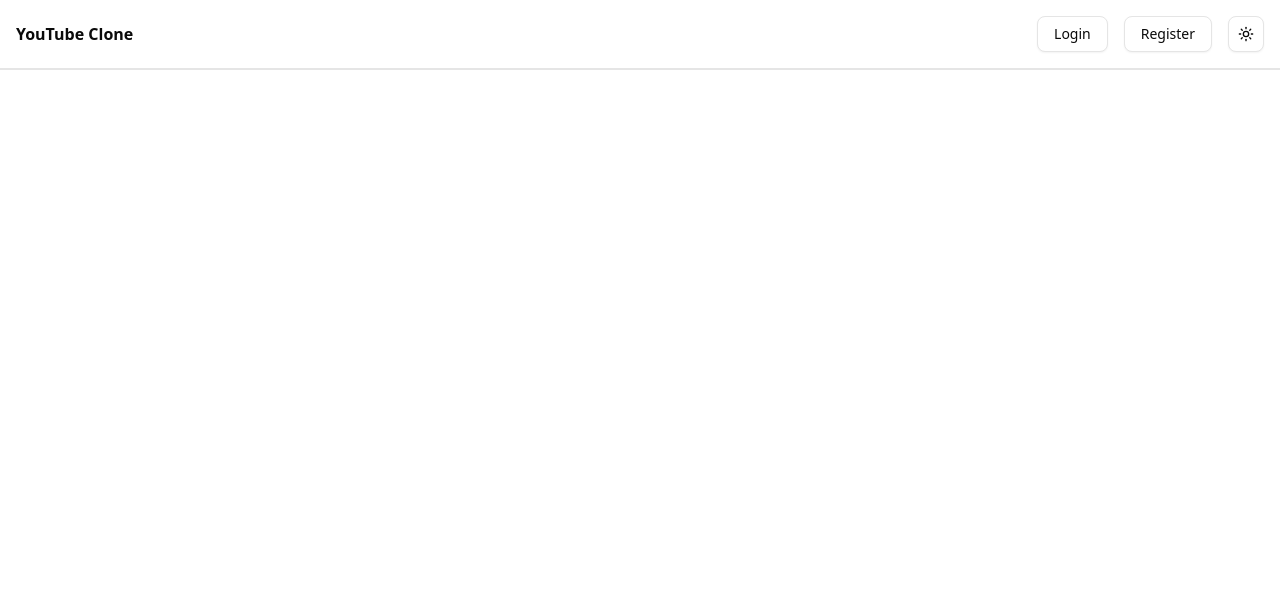
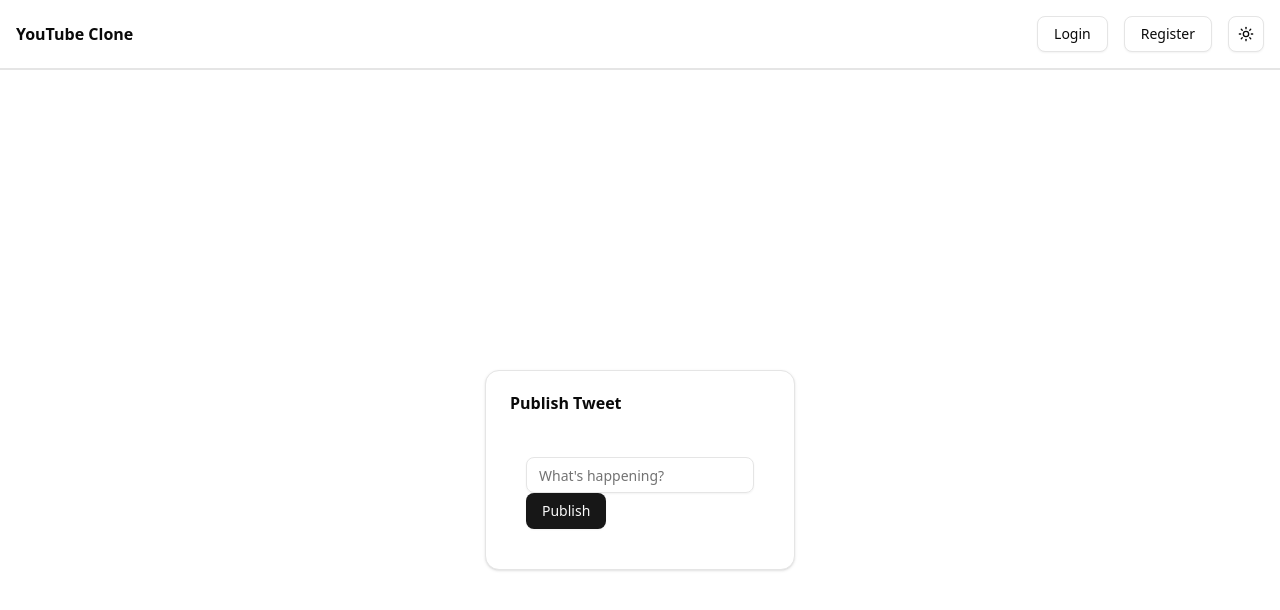
Before and after one commit to ShehryarAijaz/youtube-backend, a React (Vite) app in the folder frontend/: page /publish-tweet in a window 1280 px wide. Shown: the top 610 px of the page. Built offline with nearby package versions, Linux system fonts and the light colour scheme; no server answers.

Commit message:
feat: add tweet publishing feature with UI components and API integration

```diff
--- a/frontend/src/features/navigation/Navbar.jsx
+++ b/frontend/src/features/navigation/Navbar.jsx
@@ -31,6 +31,11 @@ const Navbar = () => {
         YouTube Clone
       </h4>
       <div className="flex items-center gap-4">
+        {user && (
+          <Button onClick={() => navigate("/publish-tweet")}>
+            Publish Tweet
+          </Button>
+        )}
         {user && (
           <Button onClick={() => navigate("/publish-video")}>
             Publish Video
--- /dev/null
+++ b/frontend/src/features/tweets/api.js
@@ -0,0 +1,27 @@
+import api from "@/services/api";
+
+export const publishTweet = async (tweetContent) => {
+  try {
+    const response = await api.post("/create-tweet", tweetContent);
+    if (response?.status === 201) {
+      return response;
+    } else {
+      throw new Error(response.message || "Failed to fetch videos");
+    }
+  } catch (error) {
+    throw new Error(error.message || "Failed to fetch videos");
+  }
+};
+
+export const getTweets = async (userId) => {
+  try {
+    const response = await api.get(`/user-tweets/${userId}`);
+    if (response?.status === 200) {
+      return response;
+    } else {
+      throw new Error(response.message || "Failed to fetch tweets");
+    }
+  } catch (error) {
+    throw new Error(error.message || "Failed to fetch tweets");
+  }
+};
--- /dev/null
+++ b/frontend/src/features/tweets/components/Tweet.jsx
@@ -0,0 +1,11 @@
+import React from 'react'
+
+const Tweet = ({ tweet }) => {
+    return (
+        <div className="border rounded p-4 shadow-sm">
+            <text className="text-lg font-semibold">{tweet.content}</text>
+        </div>
+    )
+}
+
+export default Tweet
--- /dev/null
+++ b/frontend/src/features/tweets/components/TweetList.jsx
@@ -0,0 +1,42 @@
+import React, { useState } from 'react'
+import Tweet from "@/features/tweets/components/Tweet";
+import { useAuthStore } from '@/store/auth';
+import { getTweets } from '@/features/tweets/api';
+import Tweet from "@/features/tweets/components/Tweet";
+
+const TweetList = () => {
+    const [tweets, setTweets] = useState([]);
+    const [loading, setLoading] = useState(true);
+    const [error, setError] = useState(null);
+
+    const { user } = useAuthStore();
+
+    useEffect(() => {
+        const fetchTweets = async () => {
+          try {
+            const response = await getTweets(user._id);
+            console.log("API Response:", response);
+            setTweets(response.data?.tweets || []);
+          } catch (err) {
+            console.error("Error fetching videos:", err.message);
+            setTweets([]);
+          } finally {
+            setLoading(false);
+          }
+        };
+
+        fetchTweets();
+      }, []);
+
+      return (
+        <div className="flex-1 p-4">
+        <div className="grid grid-cols-1 md:grid-cols-2 lg:grid-cols-3 gap-4">
+          {tweets.map((tweet) => (
+            <Tweet key={tweet._id} content={tweet} />
+          ))}
+        </div>
+      </div>
+      )
+}
+
+export default TweetList
--- /dev/null
+++ b/frontend/src/features/tweets/components/TweetPublish.jsx
@@ -0,0 +1,72 @@
+import React, { useState } from "react";
+import { Input } from "@/components/ui/input";
+import { Card, CardHeader, CardTitle, CardContent } from "@/components/ui/card";
+import { Alert, AlertDescription, AlertTitle } from "@/components/ui/alert";
+import { CheckCircle2Icon } from "lucide-react";
+import { Button } from "@/components/ui/button";
+
+const TweetPublish = () => {
+  const [tweetContent, setTweetContent] = useState("");
+  const [loading, setLoading] = useState(false);
+  const [error, setError] = useState(null);
+  const [success, setSucess] = useState(false);
+  const [successMessage, setSuccessMessage] = useState("");
+
+  const handleTweetSubmit = async (e) => {
+    e.preventDefault();
+    setError(null);
+    setLoading(true);
+    setSucess(false);
+
+    try {
+      const response = await publishTweet(tweetContent);
+      if (response.status === 201) {
+        setError(null);
+        setSucess(true);
+        setSuccessMessage("Tweet published successfully!");
+      }
+    } catch (error) {
+      setError(
+        error.response?.data?.message ||
+          "An error occurred while publishing the tweet."
+      );
+    }
+  };
+
+  const handleTweetChange = (e) => {
+    setTweetContent(e.target.value);
+  };
+
+  return (
+    <div className="min-h-screen w-full flex flex-col items-center justify-center">
+      <Card>
+        <CardHeader>
+          <CardTitle>Publish Tweet</CardTitle>
+        </CardHeader>
+        <CardContent>
+          <form onSubmit={handleTweetSubmit} className="w-full max-w-md p-4">
+            <Input
+              type="text"
+              placeholder="What's happening?"
+              value={tweetContent}
+              onChange={handleTweetChange}
+            />
+          {error && <p className="text-red-500">{error}</p>}
+            <Button type="submit" disabled={loading}>
+              {loading ? "Publishing..." : "Publish"}
+            </Button>
+          </form>
+        </CardContent>
+      </Card>
+      {success && (
+        <Alert className="mt-4">
+          <CheckCircle2Icon />
+          <AlertTitle>Success!</AlertTitle>
+          <AlertDescription>{successMessage}</AlertDescription>
+        </Alert>
+      )}
+    </div>
+  );
+};
+
+export default TweetPublish;
--- a/frontend/src/router/AppRouter.jsx
+++ b/frontend/src/router/AppRouter.jsx
@@ -7,6 +7,7 @@ import Navbar from "@/features/navigation/Navbar"
 import UserPage from "@/features/user/components/UserPage"
 import UpdateAccount from "@/features/user/components/UpdateAccount"
 import PublishVideo from "@/features/videos/components/PublishVideo"
+import PublishTweet from "@/features/tweets/components/TweetPublish"
 
 export default function AppRouter() {
     return (
@@ -20,6 +21,7 @@ export default function AppRouter() {
                 <Route path="/user" element={<UserPage />} />
                 <Route path="/update-account" element={<UpdateAccount />} />
                 <Route path="/publish-video" element={<PublishVideo />} />
+                <Route path="/publish-tweet" element={<PublishTweet />} />
             </Routes>
         </BrowserRouter>
         </ThemeProvider>
```
Also changed, not shown: frontend/src/pages/Home.jsx (deleted), frontend/src/pages/Login.jsx (deleted).
